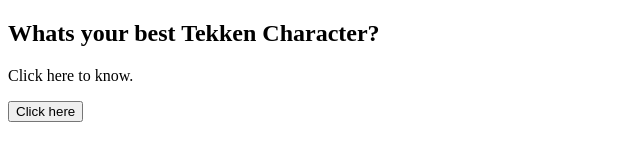
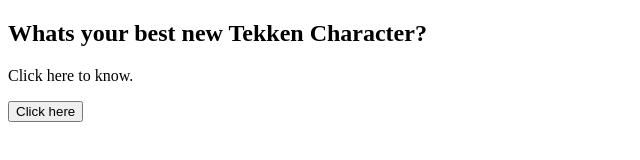
Before and after one commit to Danielfww/Adding-Code, a plain HTML site: page Index.html in a window 1280 px wide. Shown: the whole page, without its empty margins (0-640 px from the left). Drawn offline with Linux system fonts and the light colour scheme.

Commit message:
Update Index.html

```diff
--- a/Index.html
+++ b/Index.html
@@ -2,7 +2,7 @@
 <html>
 <body>
 
-<h2>Whats your best Tekken Character?</h2>
+<h2>Whats your best new Tekken Character?</h2>
 
 <p id="demo">Click here to know.</p>
 
```
